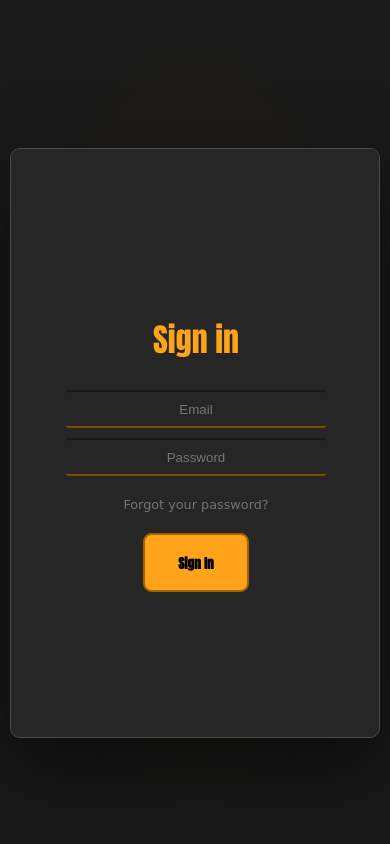
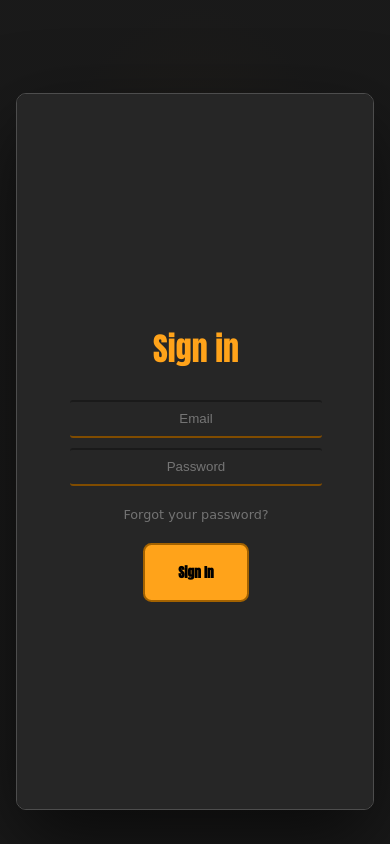
Before and after one commit to bChandrax/HDhub-INFS-project, a React (Vite) app: page /login in a window 390 px wide. Built offline with nearby package versions, Linux system fonts and the light colour scheme.

Commit message:
css update

```diff
--- a/src/index.css
+++ b/src/index.css
@@ -1560,7 +1560,31 @@ input:focus {
         height: 70vh;
         margin-top: 5vh;
     }
-    /* Scale panels to match mobile window width */
-    .cont { width: 285vw; }
-    .cont > * { width: 95vw; }
-}
+    /* Mobile: stack panels vertically */
+    .overflow-cutoff {
+        width: 92vw;
+        height: 85vh;
+        margin-top: 7vh;
+    }
+
+    /* 3 panels stacked = 3x the visible height */
+    .cont {
+        flex-direction: column;
+        width: 92vw;
+        height: 255vh;
+        position: absolute;
+        left: 0;
+        top: 0;
+    }
+
+    .cont > * {
+        width: 92vw;
+        height: 85vh;
+        flex-shrink: 0;
+    }
+
+    /* Pass panel: horizontal curve on mobile (top/bottom instead of left/right) */
+    .pass {
+        border-radius: 20% 20% 1vw 1vw;
+    }
+}
```
